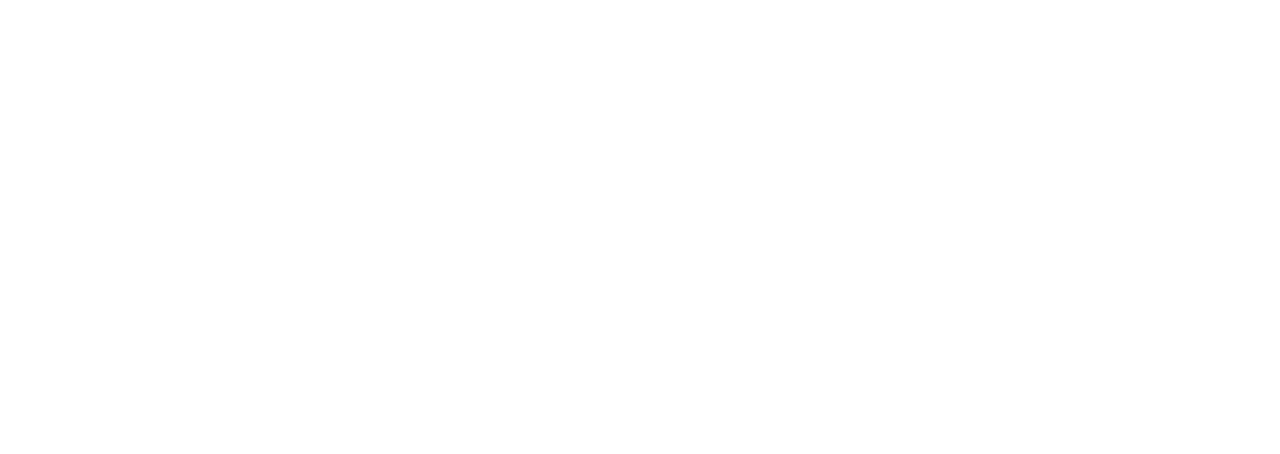
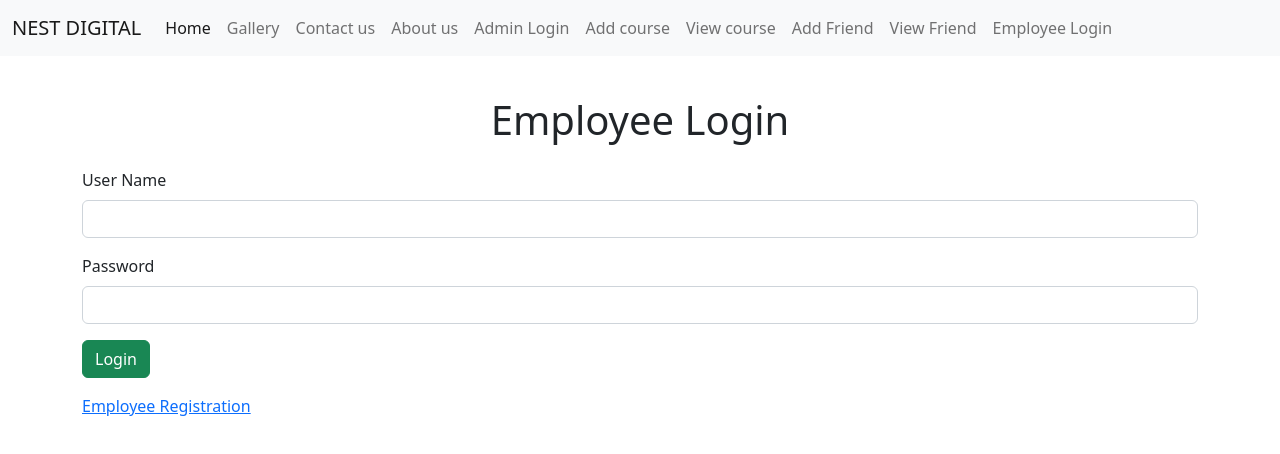
Before and after one commit to sherinsebastian200/Nest-Digital-App-Angular, an Angular app: page /employeelogin in a window 1280 px wide. Before the commit this address led to /. Shown: the top 454 px of the page. Built offline with nearby package versions, Linux system fonts and the light colour scheme.

Commit message:
employee Login

```diff
--- /dev/null
+++ b/src/app/employee-login/employee-login.component.html
@@ -0,0 +1,27 @@
+<app-nav-bar></app-nav-bar>
+<div class="container">
+    <div class="row">
+        <div class="col col-12 col-sm-12 col-md-12 col-lg-12 col-xl-12 col-xxl-12">
+            <div class="row g-3 mt-4">
+                <div class="col col-12 col-sm-12 col-md-12 col-lg-12 col-xl-12 col-xxl-12 text-center">
+                    <h1 class="text-dark">Employee Login</h1>
+                </div>
+                <div class="col col-12 col-sm-12 col-md-12 col-lg-12 col-xl-12 col-xxl-12">
+                  <label for="" class="form-label">User Name</label>
+                    <input name="name" [(ngModel)]="name" type="text" class="form-control">
+                </div>
+                <div class="col col-12 col-sm-12 col-md-12 col-lg-12 col-xl-12 col-xxl-12">
+                    <label for="" class="form-label">Password</label>
+                    <input name="password" [(ngModel)]="password" type="password"  id="" class="form-control">
+                </div>
+
+                <div class="col col-12 col-sm-12 col-md-12 col-lg-12 col-xl-12 col-xxl-12">
+                    <button (click)="employeeLog()"  class="btn btn-success" >Login </button>
+                </div>
+                <div class="col col-12 col-sm-12 col-md-12 col-lg-12 col-xl-12 col-xxl-12 ">
+                    <a routerLink="/employeeregister">Employee  Registration</a>
+                </div>
+            </div>
+        </div>
+    </div>
+</div>
--- /dev/null
+++ b/src/app/employee-login/employee-login.component.ts
@@ -0,0 +1,22 @@
+import { Component } from '@angular/core';
+
+@Component({
+  selector: 'app-employee-login',
+  templateUrl: './employee-login.component.html',
+  styleUrls: ['./employee-login.component.css']
+})
+export class EmployeeLoginComponent {
+  name=""
+  password=""
+
+  employeeLog=()=>
+  {
+    let data:any={"name":this.name,"password":this.password}
+    console.log(data)
+
+
+
+  }
+
+
+}
--- a/src/app/nav-bar/nav-bar.component.html
+++ b/src/app/nav-bar/nav-bar.component.html
@@ -33,6 +33,11 @@
           <li class="nav-item">
             <a class="nav-link" routerLink="/viewfriend"> View Friend</a>
           </li>
+          <li class="nav-item">
+            <a class="nav-link" routerLink="/employeelogin">Employee Login</a>
+          </li>
+
+
 
         </ul>
       </div>
```
Also changed, not shown: src/app/app.module.ts (+7 -1 lines), src/app/employee-login/employee-login.component.css (added).
